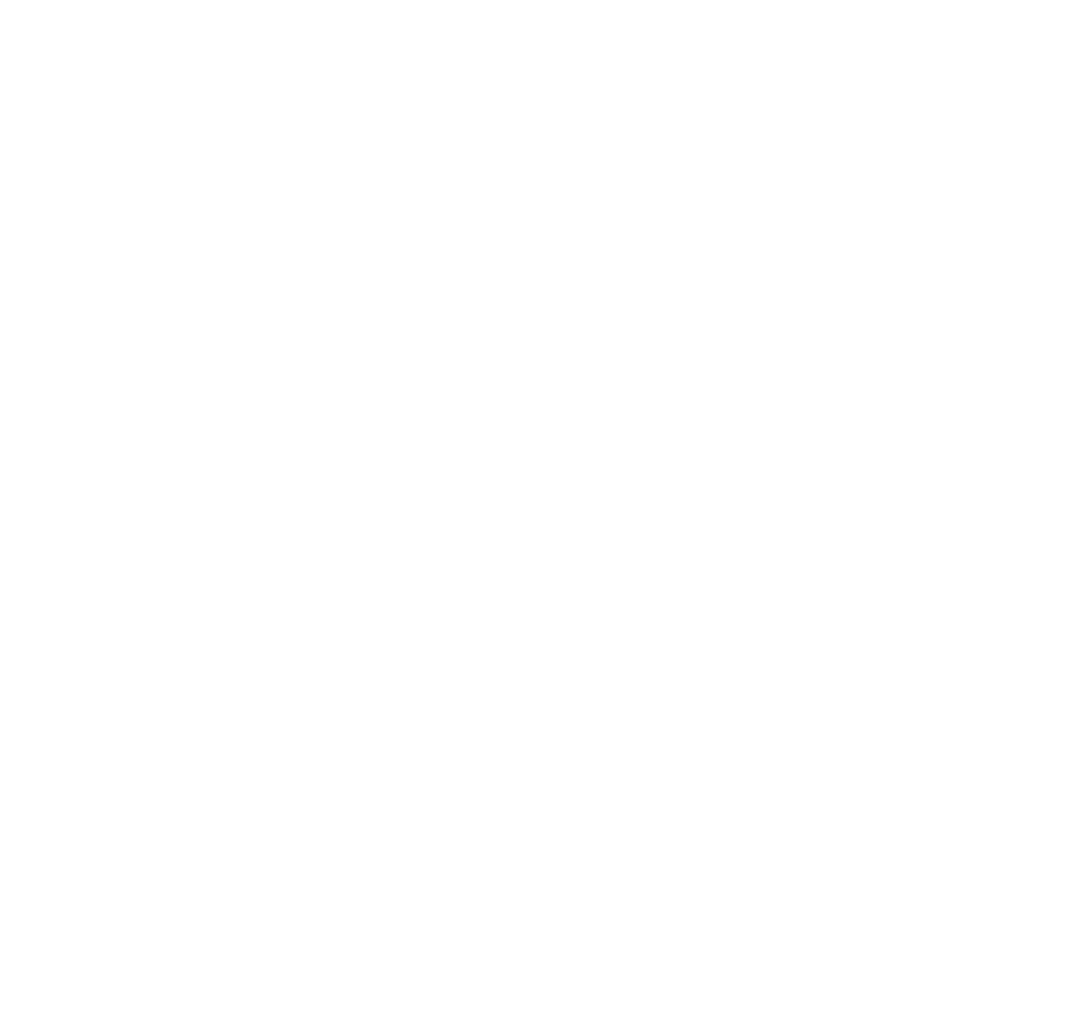
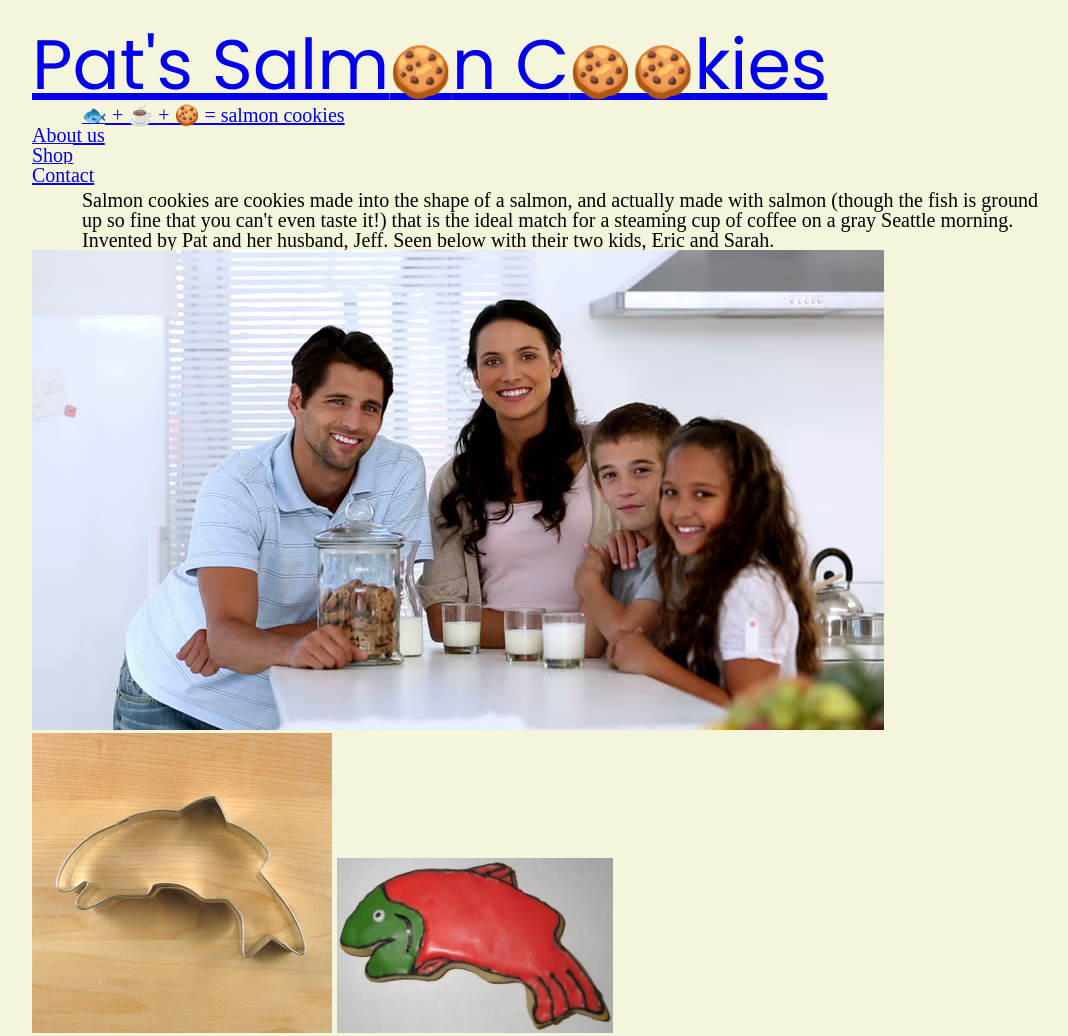
Before and after one commit to madeline-stevens/cookie-stand, a plain HTML site: page our-story.html in a window 1280 px wide. Shown: the whole page, without its empty margins (96-1164 px from the left). Before the commit the page ends 800 px from the top, so only its background shows below. Drawn offline with Linux system fonts and the light colour scheme; files whose address does not match are found by name.

Commit message:
final commit before due date but still needs work

```diff
--- a/cookie.css
+++ b/cookie.css
@@ -1,7 +1,15 @@
 * {
   background-color: beige;
 
+}
 
+#title span {
+  font-size: 50px;
+}
+
+nav {
+  font-size: 20px;
+  pading: 5px;
 }
 
 body {
--- a/our-story.html
+++ b/our-story.html
@@ -1,10 +1,28 @@
 <!DOCTYPE html>
 <html>
-  <head>
-    <meta charset="utf-8">
-    <title></title>
-  </head>
-  <body>
-
+<head>
+  <meta charset="utf-8">
+  <link rel="stylesheet" href="reset.css">
+  <link rel="stylesheet" href="cookie.css">
+  <link href="https://fonts.googleapis.com/css?family=Poppins" rel="stylesheet">
+  <title>Pat's Salmon Cookies</title>
+</head>
+<body>
+  <header>
+    <h1 id="title"><a href="index.html">Pat's Salm<span>🍪</span>n C<span>🍪🍪</span>kies</h1>
+    <p> 🐟 + ☕️ + 🍪 = salmon cookies</p>
+  </header>
+  <nav>
+    <ul>
+      <li><a href="our-story.html"> About us</a></li>
+      <li><a href="shop.html"> Shop</a></li>
+      <li><a href="contact.html"> Contact</a></li>
+    </ul>
+<p>
+  Salmon cookies are cookies made into the shape of a salmon, and actually made with salmon (though the fish is ground up so fine that you can't even taste it!) that is the ideal match for a steaming cup of coffee on a gray Seattle morning. Invented by Pat and her husband, Jeff. Seen below with their two kids, Eric and Sarah.
+</p>
+<img src="/Users/maddys87/codefellows/201/week2/cookie-stand/images/family.jpg">
+<img src="/Users/maddys87/codefellows/201/week2/cookie-stand/images/cutter.jpeg">
+<img src="/Users/maddys87/codefellows/201/week2/cookie-stand/images/frosted-cookie.jpg">
   </body>
 </html>
```
Also changed, not shown: contact.html (+20 -5 lines), index.html (+12 -10 lines), sales.html (+18 -6 lines), shop.html (+22 -5 lines).
